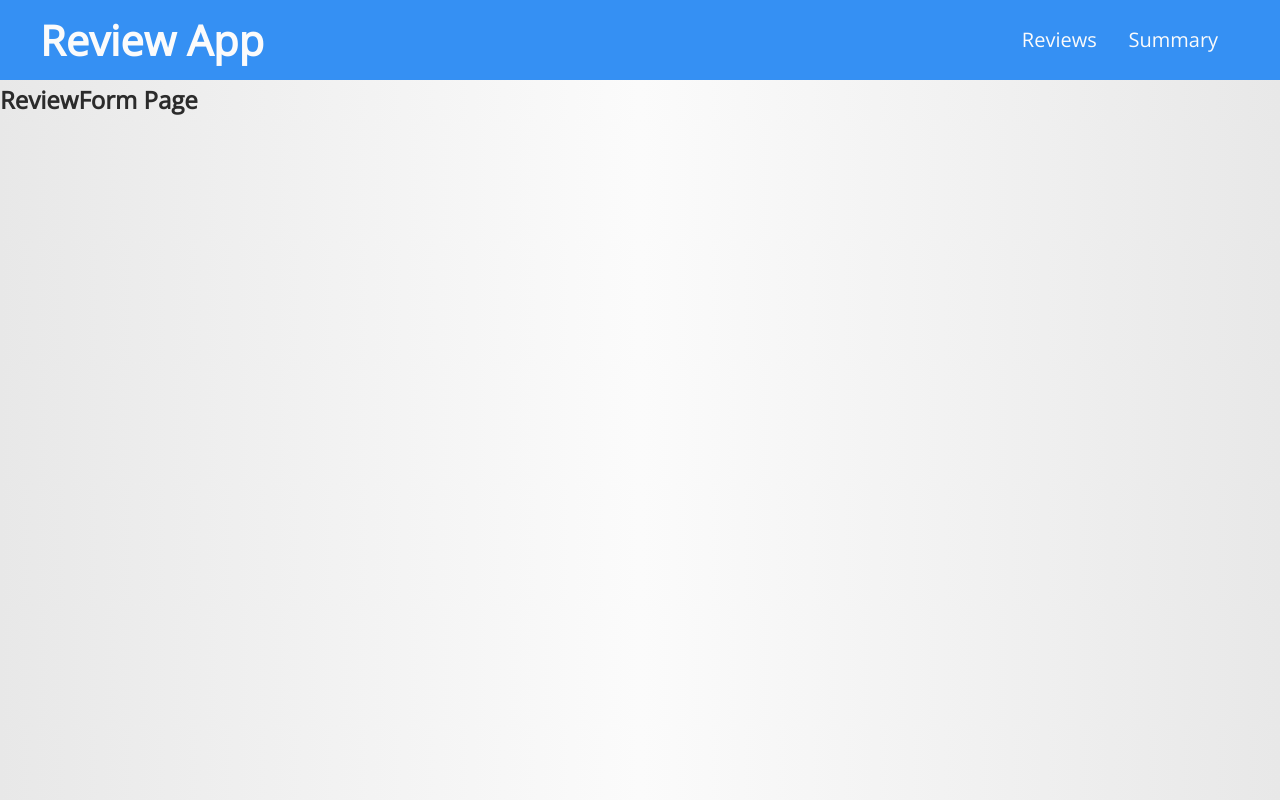
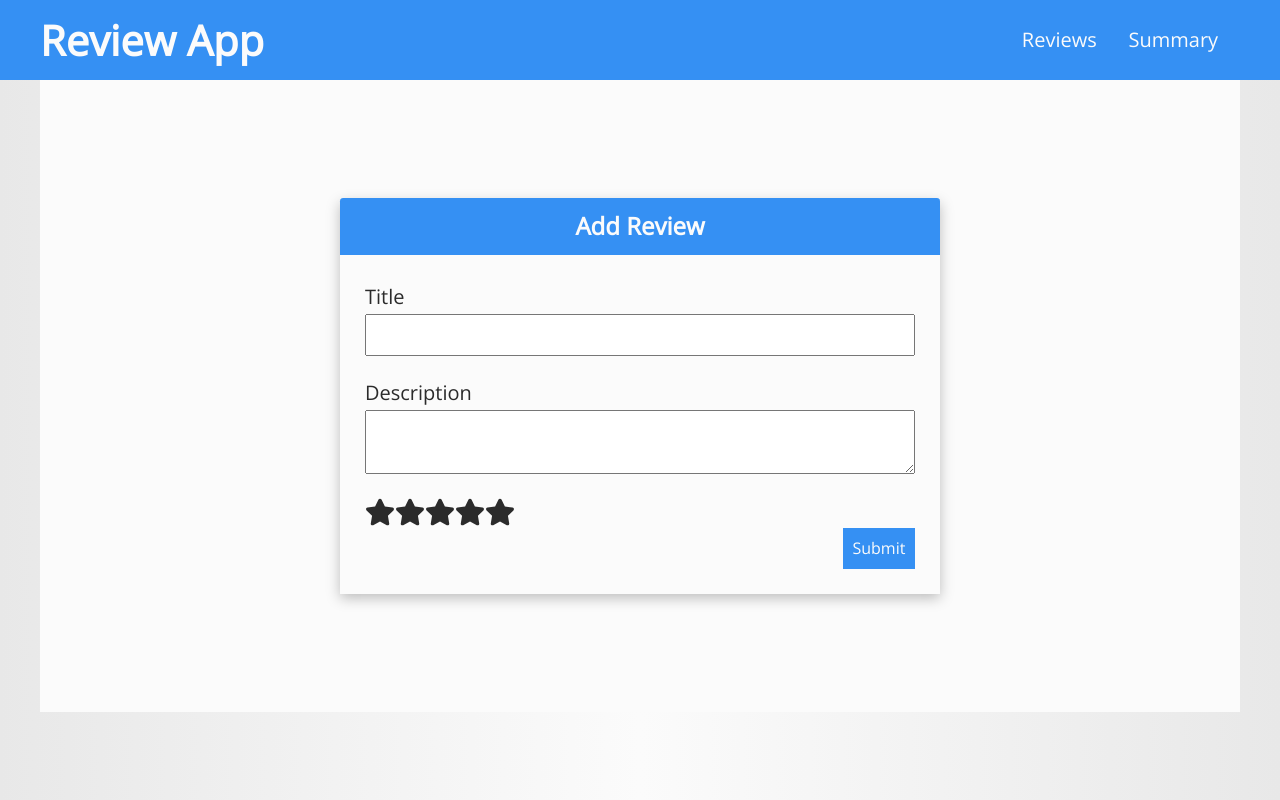
Before and after one commit to Jesrogers/review-app-frontend, a React (Create React App) app: page /review in a window 1280 px wide. Built offline with nearby package versions, Linux system fonts and the light colour scheme.

Commit message:
review form

```diff
--- a/src/components/StarRating/StarRating.js
+++ b/src/components/StarRating/StarRating.js
@@ -14,7 +14,7 @@ const StarRating = ({ scale = 5, rating, editMode = false }) => {
   const starArray = new Array(scale).fill();
 
   return (
-    <div className={styles.starRating}>
+    <div className="starContainer">
       {starArray.map((star, i) => {
         const ratingValue = i + 1;
 
@@ -31,7 +31,7 @@ const StarRating = ({ scale = 5, rating, editMode = false }) => {
 
             {editMode ? (
               <FaStar
-                size={20}
+                size={30}
                 className={`${styles.starRating__star} ${styles.editable}`}
                 color={
                   ratingValue <= (hover || starRating) ? 'yellow' : '#2b2b2b'
--- a/src/index.module.scss
+++ b/src/index.module.scss
@@ -32,6 +32,13 @@ h1 {
   color: #fbfbfb;
 }
 
+button,
+input,
+select,
+textarea {
+  font-family: inherit;
+}
+
 img {
   max-width: 100%;
 }
--- a/src/pages/ReviewForm/ReviewForm.js
+++ b/src/pages/ReviewForm/ReviewForm.js
@@ -1,7 +1,34 @@
 import React from 'react';
+import styles from './ReviewForm.module.scss';
+import StarRating from '../../components/StarRating/StarRating';
 
 const ReviewForm = () => {
-  return <h2>ReviewForm Page</h2>;
+  return (
+    <section className={styles.reviewFormSection}>
+      <div className={styles.reviewFormSection__content}>
+        <form className={styles.reviewFormSection__form}>
+          <header>
+            <h2>Add Review</h2>
+          </header>
+          <div className={styles.reviewFormSection__formContent}>
+            <div>
+              <label htmlFor="title">Title</label>
+              <input id="title " type="text" />
+            </div>
+            <div>
+              <label htmlFor="description">Description</label>
+              <textarea id="description"></textarea>
+            </div>
+            <StarRating editMode={true} />
+
+            <button type="submit" className={styles.submitBtn}>
+              Submit
+            </button>
+          </div>
+        </form>
+      </div>
+    </section>
+  );
 };
 
 export default ReviewForm;
--- a/src/pages/ReviewForm/ReviewForm.module.scss
+++ b/src/pages/ReviewForm/ReviewForm.module.scss
@@ -0,0 +1,81 @@
+.reviewFormSection {
+    height: 100%;
+    max-width: 75rem;
+    margin: 0 auto;
+    padding: 1em;
+    background: #fbfbfb;
+
+    &__content {
+        display: flex;
+        flex-direction: column;
+        justify-content: center;
+        align-items: center;
+        position: relative;
+        height: 100%;
+        min-height: 37.5rem;
+        text-align: right;
+
+    }
+
+    &__form {
+        width: 100%;
+        max-width: 37.5rem;
+        box-shadow: 0 0.3em 0.8em rgba(0, 0, 0, 0.25);
+
+        &Content {
+            padding: 1.25em;
+            margin-bottom: 0;
+            font-size: 1.25rem;
+
+            div {
+                text-align: left;
+
+                &:not(:global(.starContainer)) {
+                    display: block;
+                    margin-bottom: 1.25rem;
+
+                    input {
+                        width: 100%;
+                        padding: 0.5em;
+                        font-size: 1rem;
+                    }
+
+                    textarea {
+                        display: block;
+                        width: 100%;
+                        height: 4rem;
+                        font-size: 1rem;
+                    }
+                }
+            }
+        }
+
+
+        >header {
+            color: #fbfbfb;
+            background: #3590F3;
+            border-top-left-radius: 0.2em;
+            border-top-right-radius: 0.2em;
+            padding: 0.5em 0.75em;
+            text-align: center;
+        }
+
+
+
+        .submitBtn {
+            padding: 0.6em;
+            font-size: 1rem;
+            color: #fbfbfb;
+            border: 0;
+            background: #3590F3;
+            cursor: pointer;
+            transition: all .3s;
+
+            &:hover,
+            &:focus {
+                background: lightblue;
+            }
+        }
+
+    }
+}
```
